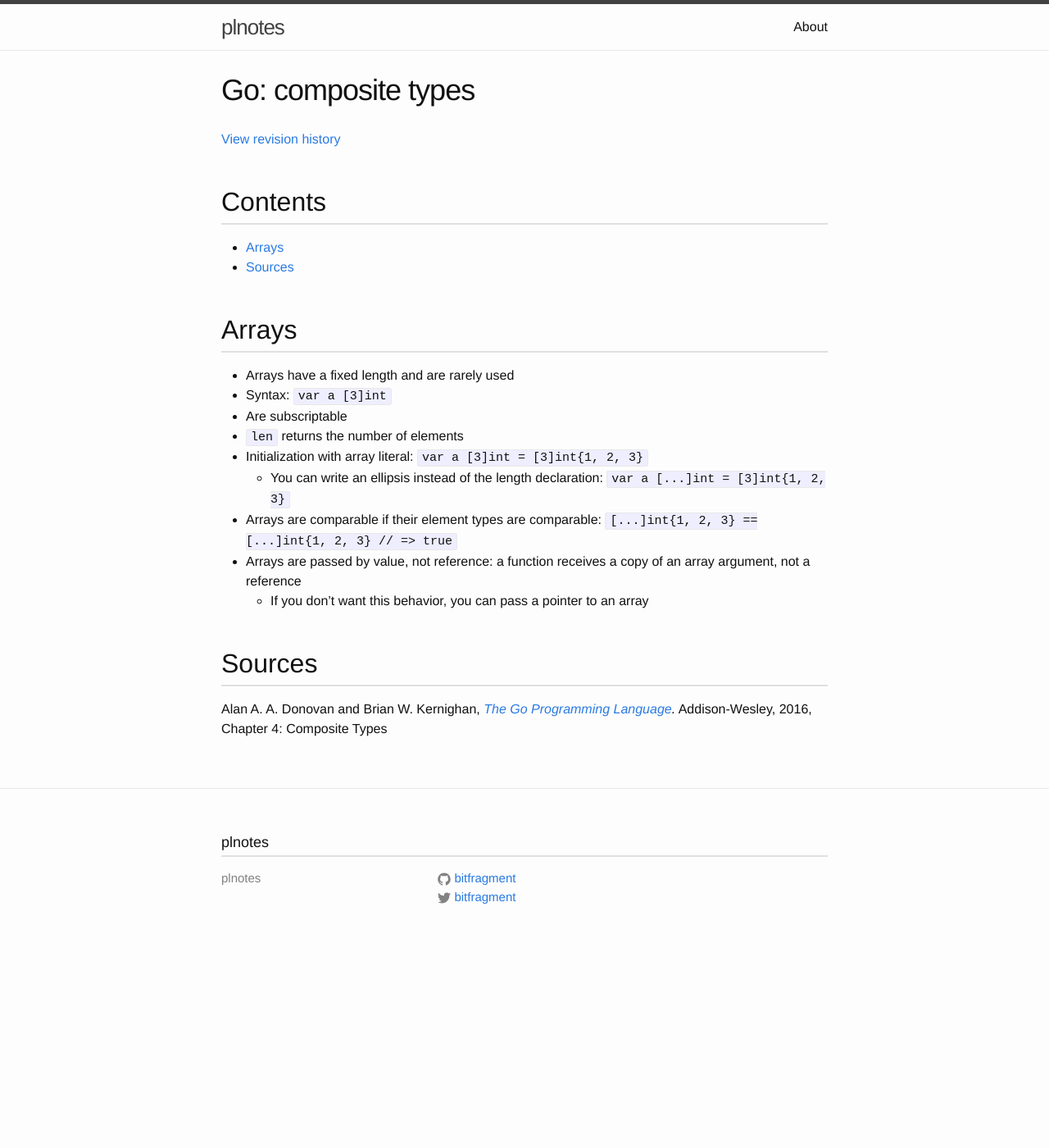
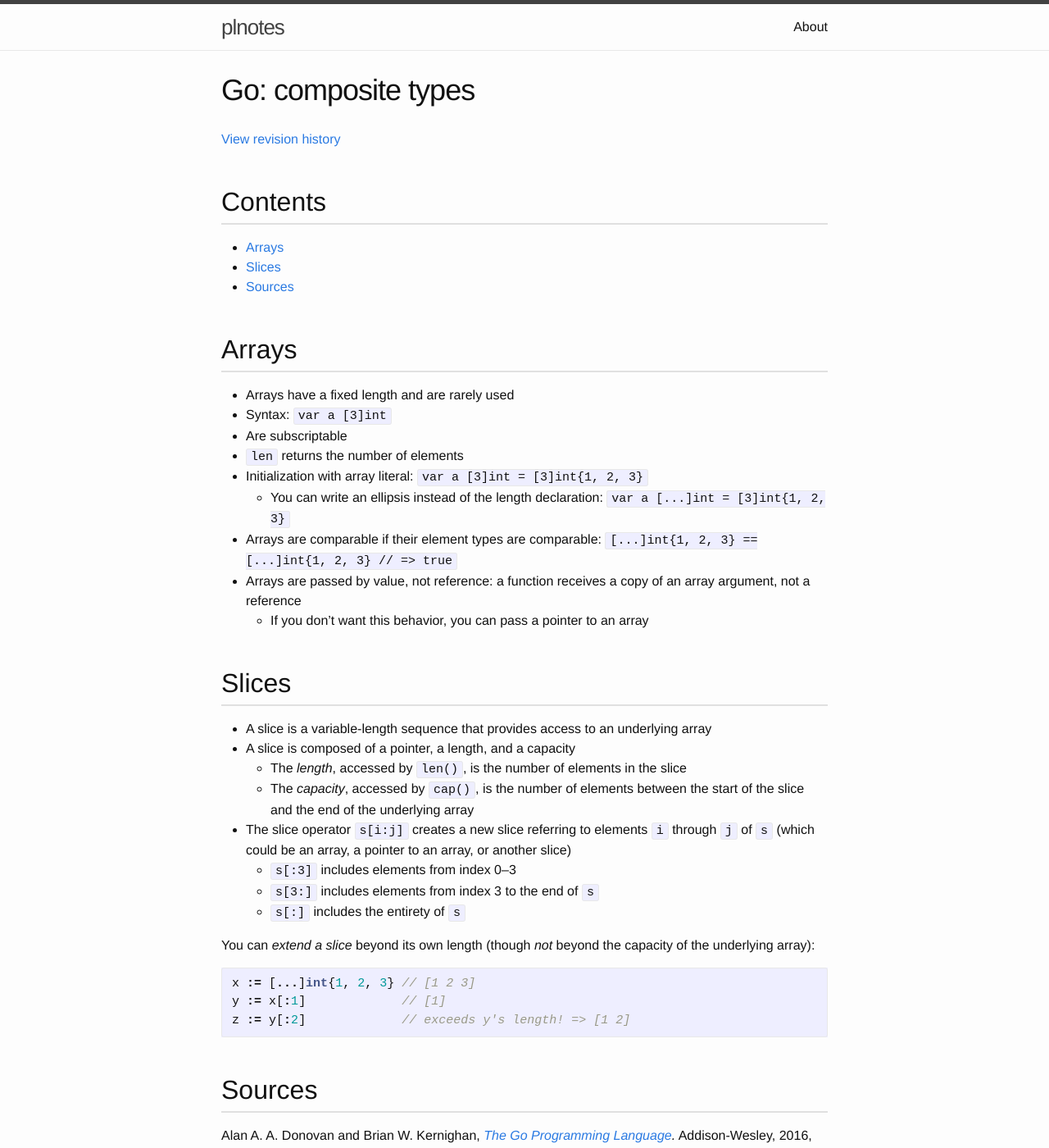
Before and after one commit to bitfragment/plnotes, a Jekyll site: the page built from _go/composite-types.md, in a window 1280 px wide and 1400 px high. Shown: the whole window at 82% size. Built offline with Jekyll 4.4.1, drawn with Linux system fonts in a browser that asks for light colours.

Commit message:
Add content from Kernighan & Donovan sections 4.2

````diff
--- a/_go/composite-types.md
+++ b/_go/composite-types.md
@@ -23,6 +23,26 @@ title: 'Go: composite types'
   array argument, not a reference
     - If you don't want this behavior, you can pass a pointer to an array
 
+## Slices
+
+* A slice is a variable-length sequence that provides access to an underlying array
+* A slice is composed of a pointer, a length, and a capacity
+    - The *length*, accessed by `len()`, is the number of elements in the slice
+    - The *capacity*, accessed by `cap()`, is the number of elements between the start of the slice and the end of the underlying array
+* The slice operator `s[i:j]` creates a new slice referring to elements `i` through `j` of `s` (which could be an array, a pointer to an array, or another slice)
+    - `s[:3]` includes elements from index 0–3
+    - `s[3:]` includes elements from index 3 to the end of `s`
+    - `s[:]` includes the entirety of `s`
+
+You can *extend a slice* beyond its own length (though *not* beyond the capacity
+of the underlying array):
+
+```golang
+x := [...]int{1, 2, 3} // [1 2 3]
+y := x[:1]             // [1]
+z := y[:2]             // exceeds y's length! => [1 2]
+```
+
 ## Sources
 
 Alan A. A. Donovan and Brian W. Kernighan, *[The Go Programming Language].*
````
